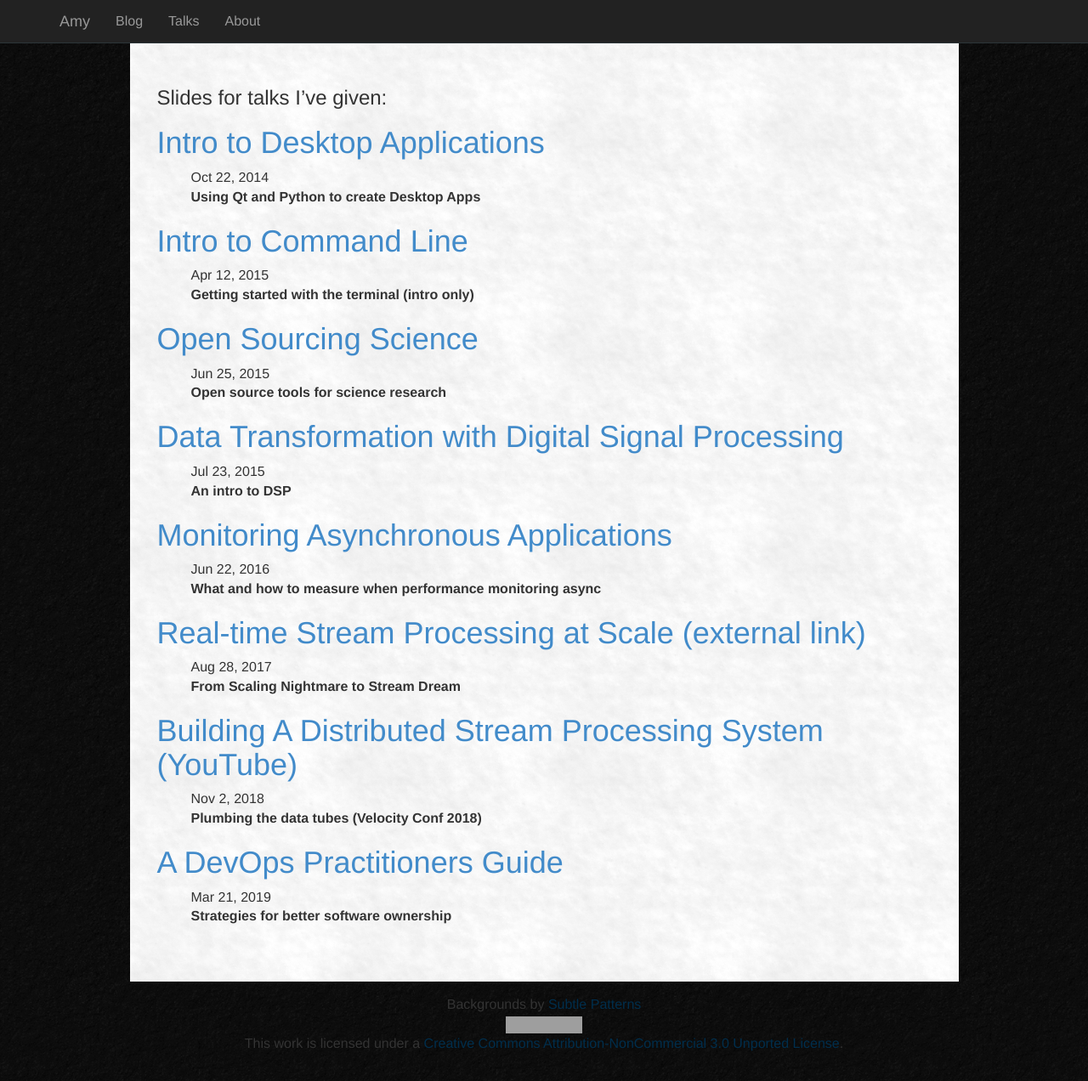
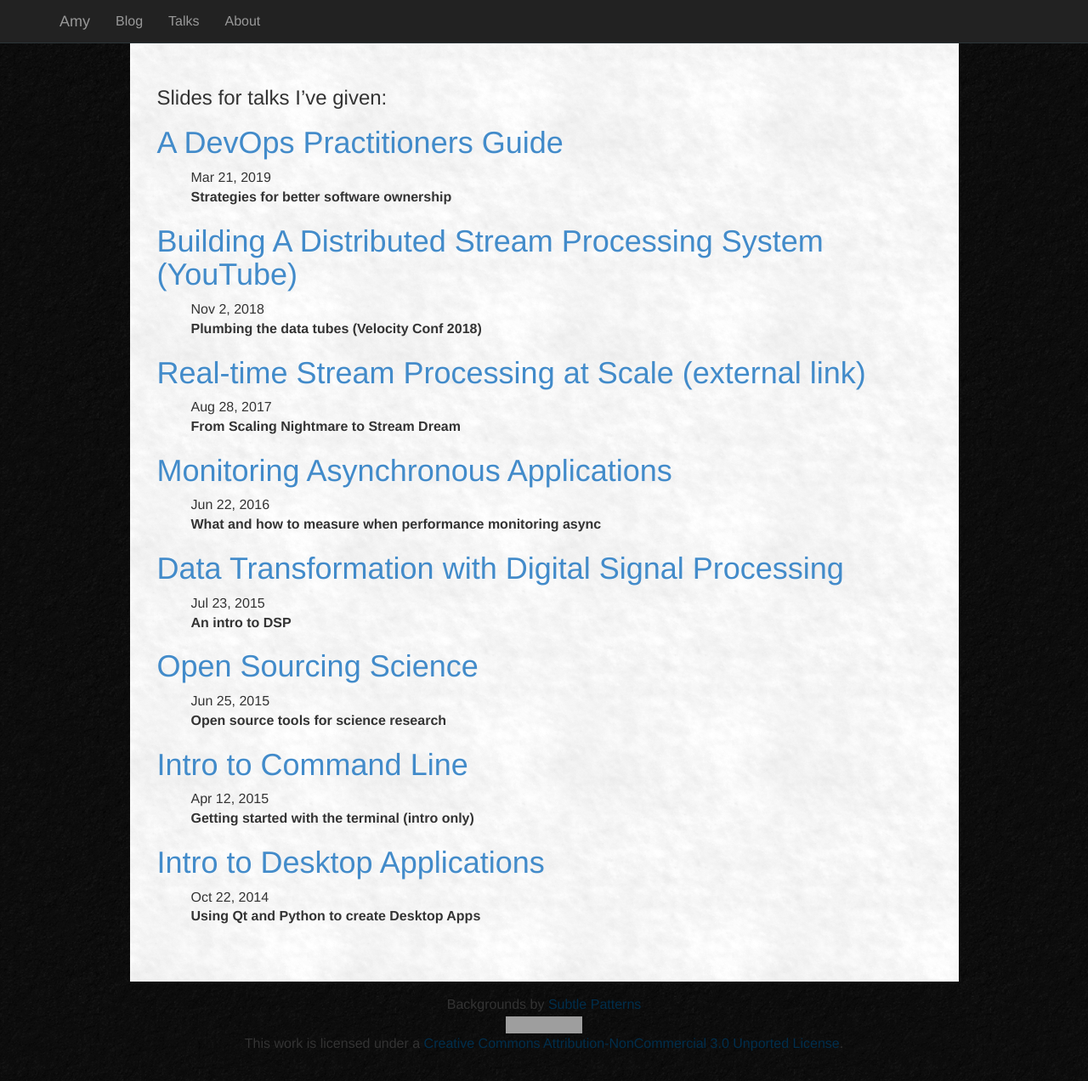
Before and after one commit to boylea/boylea.github.io, a Jekyll site: the page built from talk_list.md, in a window 1280 px wide and 1272 px high. Shown: the whole window at 85% size. Built offline with Jekyll 4.4.1, drawn with Linux system fonts in a browser that asks for light colours; grey boxes are pictures that could not be loaded.

Commit message:
Order talks in reverse chronological
    this is already the default for posts

```diff
--- a/talk_list.md
+++ b/talk_list.md
@@ -4,7 +4,9 @@ title : Talks
 ---
 ### Slides for talks I've given:
 
-{% for talk in site.talks %}
+{% assign talks = site.talks | sort: 'date' | reverse  %}
+
+{% for talk in talks %}
 
 [{{ talk.title }}]({{ talk.url }})
 ==================================
```
